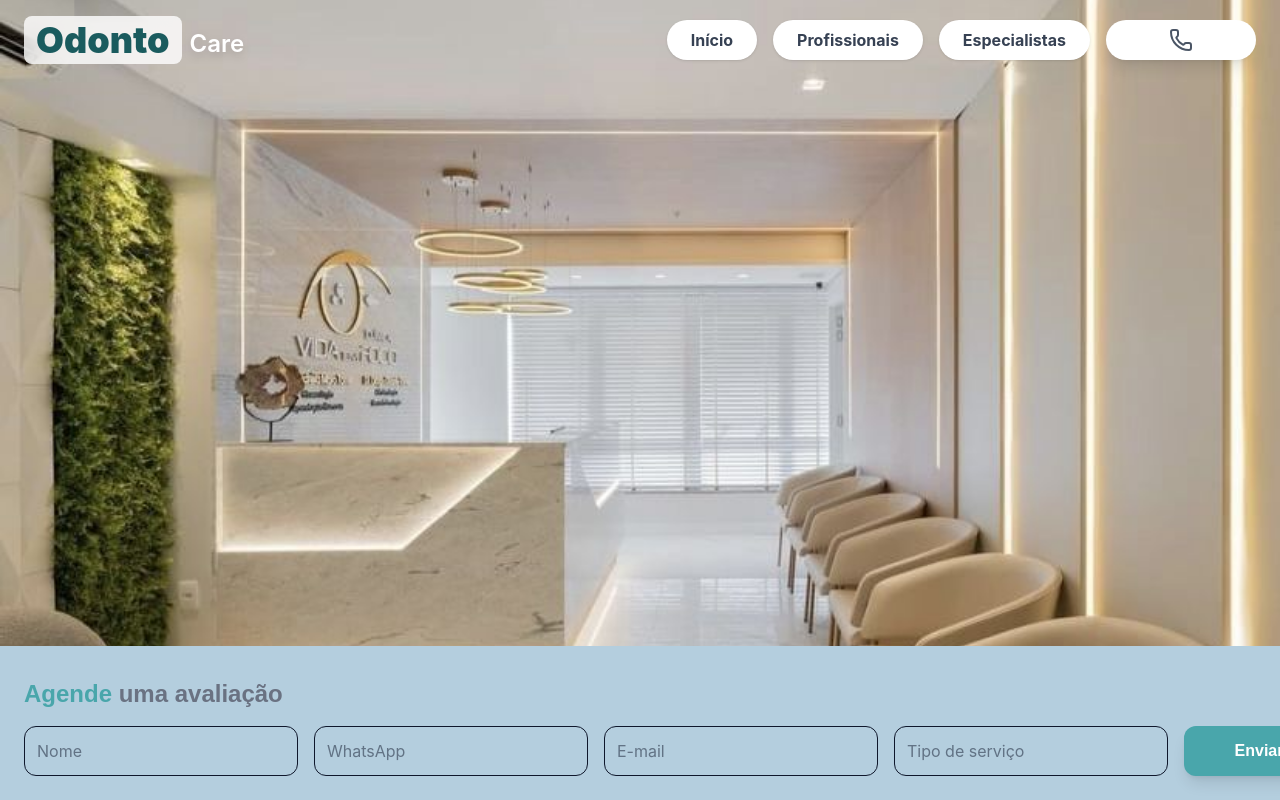
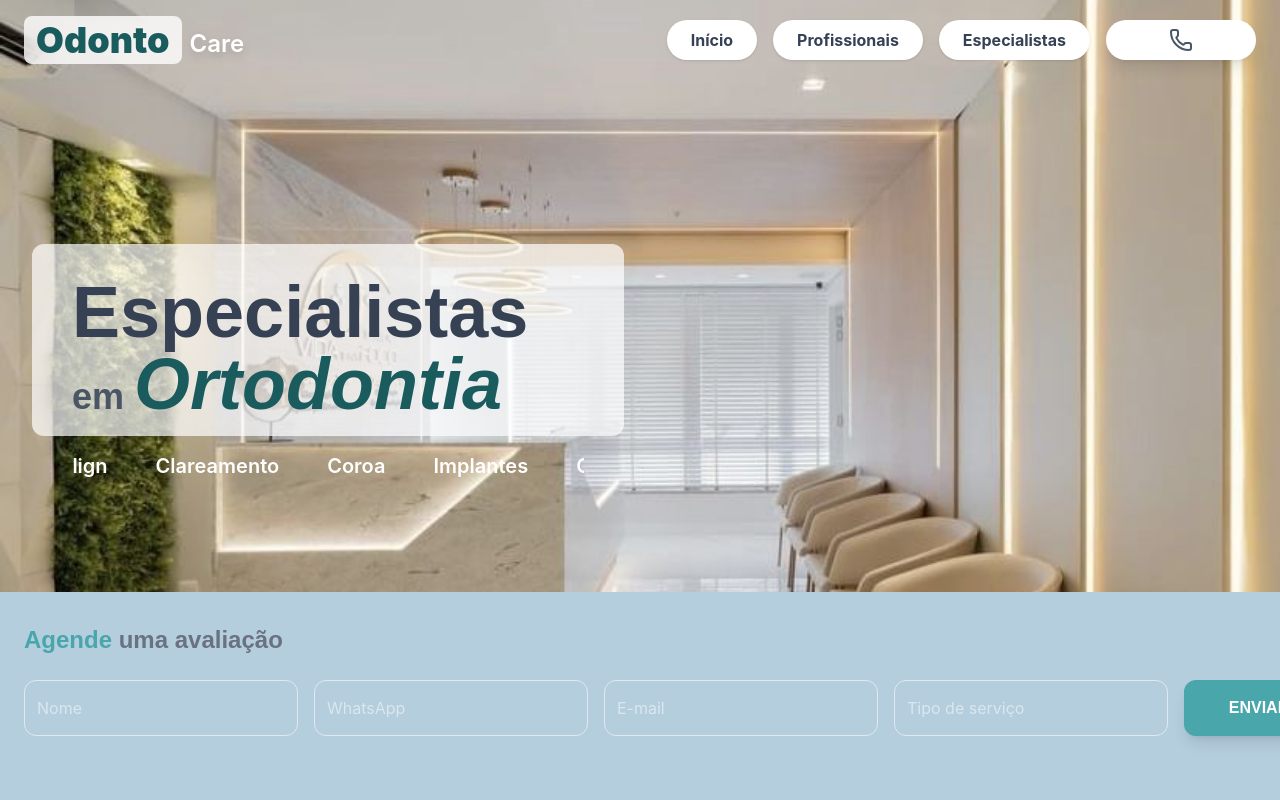
Before and after one commit to Aline12Lima/OralCare, a React (Vite) app: page / in a window 1280 px wide. Shown: the top 800 px of the page. Built offline with nearby package versions, Linux system fonts and the light colour scheme.

Commit message:
recupera hero

```diff
--- a/src/components/sections/Hero.tsx
+++ b/src/components/sections/Hero.tsx
@@ -1,10 +1,18 @@
-// Hero.tsx (corrigido – removido specialties)
-
 import React, { useState } from "react";
 import { Button } from "../common/Button";
 import heroBg from "../../assets/images/heroBg.jpg";
 
 export const Hero = () => {
+  const specialties = [
+    "Ortodontia",
+    "Invisalign",
+    "Clareamento",
+    "Coroa",
+    "Implantes",
+    "Odontopediatria",
+    "Próteses",
+  ];
+
   const [form, setForm] = useState({
     nome: "",
     telefone: "",
@@ -24,105 +32,157 @@ export const Hero = () => {
 
   const handleSubmit = async (e: React.FormEvent) => {
     e.preventDefault();
-
     setStatus("loading");
     setMsg("");
 
+    const API_URL = import.meta.env.VITE_API_URL; // 👈 AQUI
+
     try {
-      const API_URL = import.meta.env.VITE_API_URL;
-
       const res = await fetch(`${API_URL}/send`, {
+        // 👈 AQUI
         method: "POST",
         headers: { "Content-Type": "application/json" },
         body: JSON.stringify(form),
       });
 
-      if (!res.ok) throw new Error("Erro no request");
+      const data = await res.json();
+
+      if (!res.ok || data.status !== "sucesso") {
+        setStatus("error");
+        setMsg(data?.mensagem || "Não foi possível enviar. Tente novamente.");
+        return;
+      }
 
       setStatus("success");
-      setMsg("Enviado com sucesso!");
+      setMsg("Enviado com sucesso! Em breve entraremos em contato.");
       setForm({ nome: "", telefone: "", email: "", servico: "" });
     } catch (err) {
       console.error(err);
       setStatus("error");
-      setMsg("Erro ao enviar formulário.");
-    } finally {
-      // 🔴 ISSO EVITA TRAVAR
-      setTimeout(() => setStatus("idle"), 3000);
+      setMsg("Erro de conexão com o servidor.");
     }
+    console.log("SUBMIT DISPAROU");
+    console.log("form:", form);
+    console.log("API_URL:", import.meta.env.VITE_API_URL);
   };
 
   return (
     <section id="home" className="w-full">
       <div className="relative min-h-[103vh] w-full -mt-24 overflow-hidden">
+        {/* BACKGROUND DE VÍDEO */}
         <div className="absolute inset-0 z-0 -translate-y-28">
           <img src={heroBg} className="w-full h-full object-cover object-top" />
         </div>
 
-        <div className="absolute bottom-0 w-full bg-cleam py-8 z-20">
-          <div className="max-w-7xl mx-auto px-6">
-            <h2 className="text-gray-500 text-2xl mb-4">
-              <span className="text-secondary">Agende</span> uma avaliação
+        {/* CONTEÚDO SUPERIOR */}
+        <div className="absolute top-65 py-8 px-10 left-8 h-[24vh] rounded-xl rounded-br-xl lg:left-8 z-20 bg-white/70">
+          <h1 className="text-gray-700   text-6xl lg:text-8xl xl:text-7xl font-black mb-8">
+            Especialistas <br></br>
+            <span className="text-4xl text-gray-600"> em </span>{" "}
+            <span className="italic text-primary  ">Ortodontia</span>
+          </h1>
+
+          <div className="overflow-hidden w-full max-w-lg">
+            <div className="flex animate-scroll gap-12 whitespace-nowrap">
+              {specialties.concat(specialties).map((spec, index) => (
+                <span
+                  key={index}
+                  className="text-white font-semibold text-lg lg:text-xl"
+                >
+                  {spec}
+                </span>
+              ))}
+            </div>
+          </div>
+        </div>
+
+        {/* FAIXA DE AGENDAMENTO */}
+        <div className="absolute bottom-0  w-full bg-cleam py-18 lg:py-8 z-20">
+          <div className="max-w-7xl mx-auto px-6 flex flex-col gap-6">
+            <h2 className="text-gray-500 font-display text-2xl ">
+              <span className="text-secondary"> Agende </span> uma avaliação
             </h2>
 
+            {/* FORMULÁRIO */}
             <form
               onSubmit={handleSubmit}
-              className="flex flex-wrap lg:flex-nowrap gap-4"
+              className="flex flex-wrap w-full lg:flex-nowrap gap-2 lg:gap-4 mb-10 "
             >
               <input
                 name="nome"
                 value={form.nome}
                 onChange={handleChange}
+                type="text"
                 placeholder="Nome"
+                className="flex-1 p-3 rounded-xl  border border-gray-200 outline-none focus:border-secondary text-white"
                 required
-                className="flex-1 p-3 rounded-xl border"
               />
               <input
                 name="telefone"
                 value={form.telefone}
                 onChange={handleChange}
+                type="tel"
                 placeholder="WhatsApp"
+                className="flex-1 p-3 rounded-xl  border border-slate-200 outline-none focus:border-secondary text-white"
                 required
-                className="flex-1 p-3 rounded-xl border"
               />
               <input
                 name="email"
-                type="email"
                 value={form.email}
                 onChange={handleChange}
+                type="email"
                 placeholder="E-mail"
+                className="flex-1 p-3 rounded-xl  border border-slate-200 outline-none focus:border-secondary text-white"
                 required
-                className="flex-1 p-3 rounded-xl border"
               />
               <input
                 name="servico"
                 value={form.servico}
                 onChange={handleChange}
+                type="text"
                 placeholder="Tipo de serviço"
+                className="flex-1 p-3 rounded-xl  border border-slate-200 outline-none focus:border-secondary text-white"
                 required
-                className="flex-1 p-3 rounded-xl border"
               />
-
               <Button
                 type="submit"
-                disabled={status === "loading"}
-                className="px-8 py-3 rounded-xl bg-secondary text-white font-bold"
+                disabled={status === "loading" || status === "success"}
+                className="w-sm !py-4 rounded-xl  uppercase font-black bg-secondary text-white hover:bg-secondary/90 transition-all disabled:opacity-60"
               >
-                {status === "loading" ? "Enviando..." : "Enviar"}
+                {status === "loading"
+                  ? "Enviando..."
+                  : status === "success"
+                    ? "Enviado com sucesso!"
+                    : "Enviar"}
               </Button>
             </form>
 
-            {msg && (
-              <p
-                className={`mt-3 text-sm ${
-                  status === "success" ? "text-green-700" : "text-red-700"
-                }`}
-              >
-                {msg}
+            {/* FEEDBACK */}
+            {status !== "idle" && (
+              <p className="text-sm">
+                {status === "success" ? (
+                  <span className="text-green-700">{msg}</span>
+                ) : status === "error" ? (
+                  <span className="text-red-700">{msg}</span>
+                ) : null}
               </p>
             )}
           </div>
         </div>
+
+        {/* ANIMAÇÃO DO CARROSSEL */}
+        <style>
+          {`
+            @keyframes scroll {
+              0% { transform: translateX(0); }
+              100% { transform: translateX(-50%); }
+            }
+            .animate-scroll {
+              display: inline-flex;
+              animation: scroll 20s linear infinite;
+            }
+          `}
+        </style>
       </div>
     </section>
   );
```
